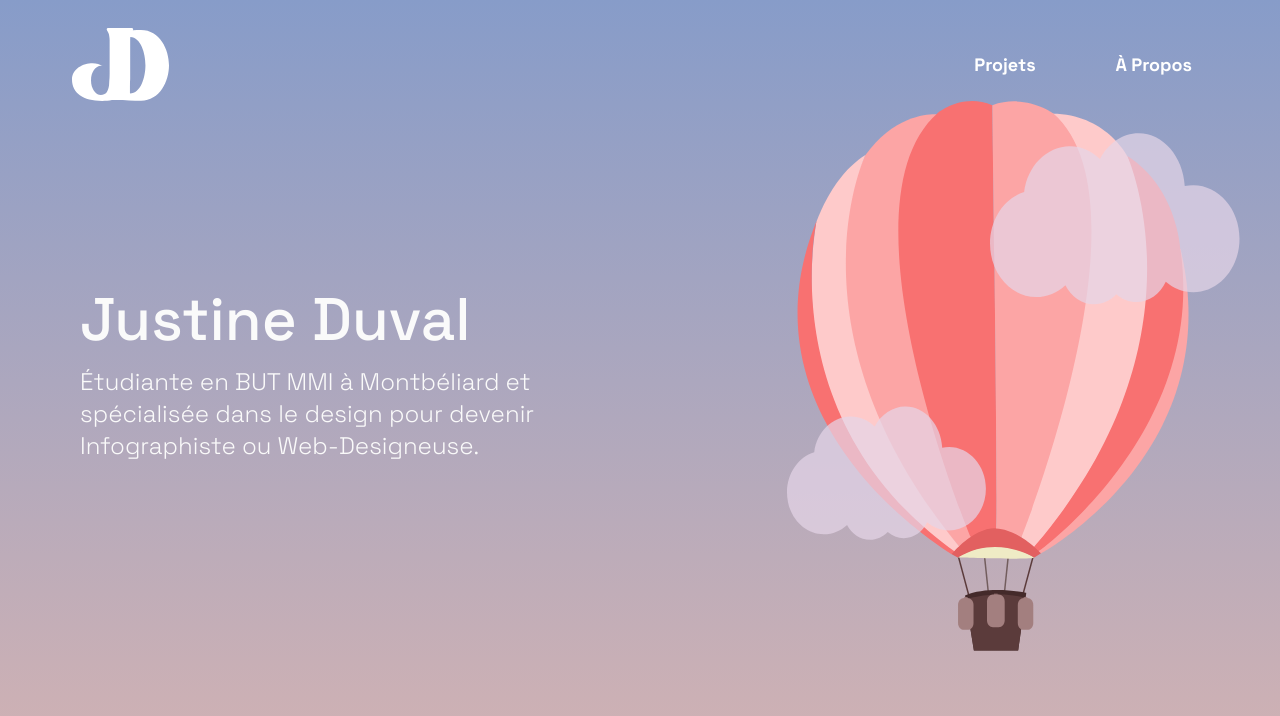
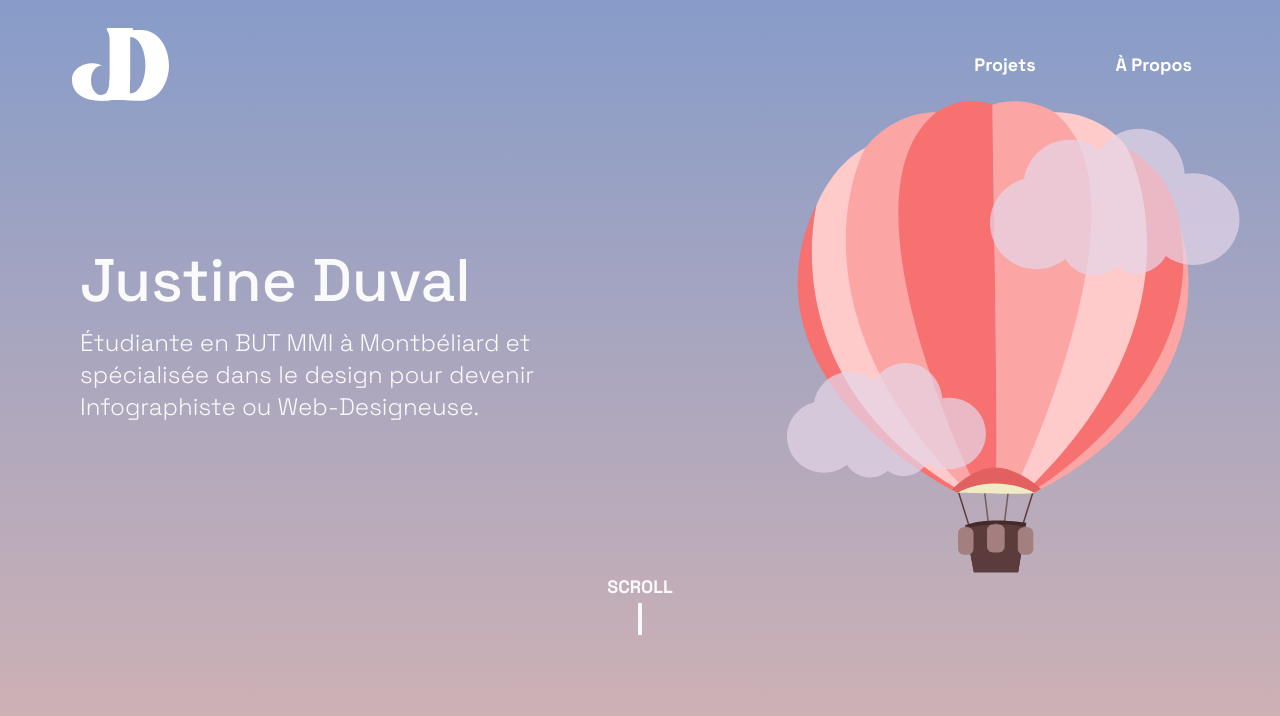
Before and after one commit to duval-justine/Portfolio_Justine_Duval, a Vue app: page / in a window 1280 px wide. Shown: the top 716 px of the page. Built offline with nearby package versions, Linux system fonts and the light colour scheme.

Commit message:
Ajout du bouton scroll

```diff
--- a/src/views/AccueilView.vue
+++ b/src/views/AccueilView.vue
@@ -7,7 +7,12 @@
         <p class="font-space-grotesk font-light text-2xl text-Extended/red/50 ml-20">Étudiante en BUT MMI à Montbéliard
           et spécialisée dans le design pour devenir Infographiste ou Web-Designeuse.</p>
       </div>
-      <MongolfiereNuages class="float-right mr-10 z-20" />
+      <MongolfiereNuages class="float-right mr-10 z-20 max-width: 100% h-auto" />
+    </div>
+    <div class="flex flex-col items-center gap-4">
+      <RouterLink class="font-space-grotesk font-bold text-sm text-Extended/red/50 lg:text-lg lg:" to="/">SCROLL
+      </RouterLink>
+      <div class="border-t-4 w-8 rotate-90 border-Extended/red/50"></div>
     </div>
 
   </div>
```
